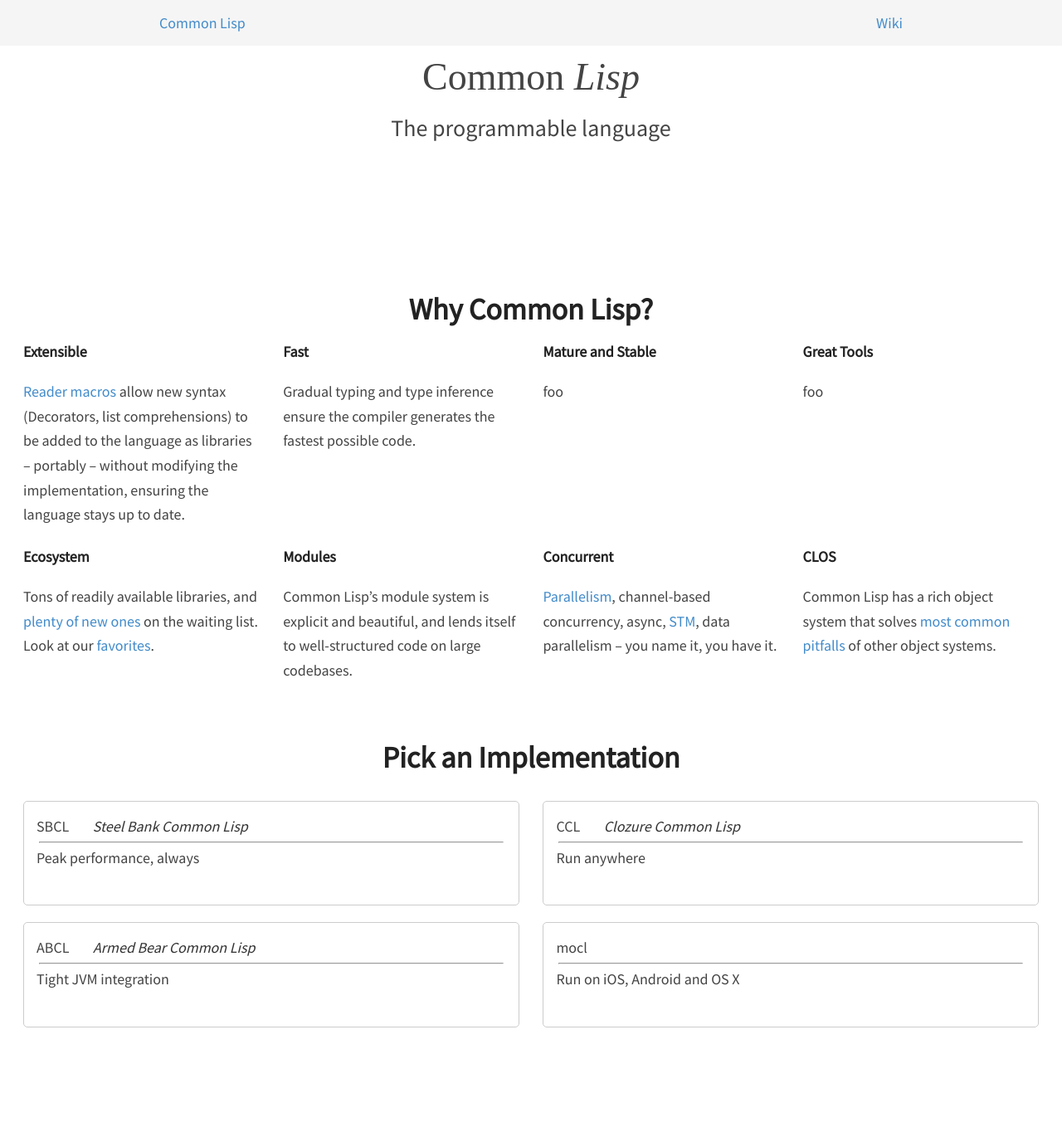
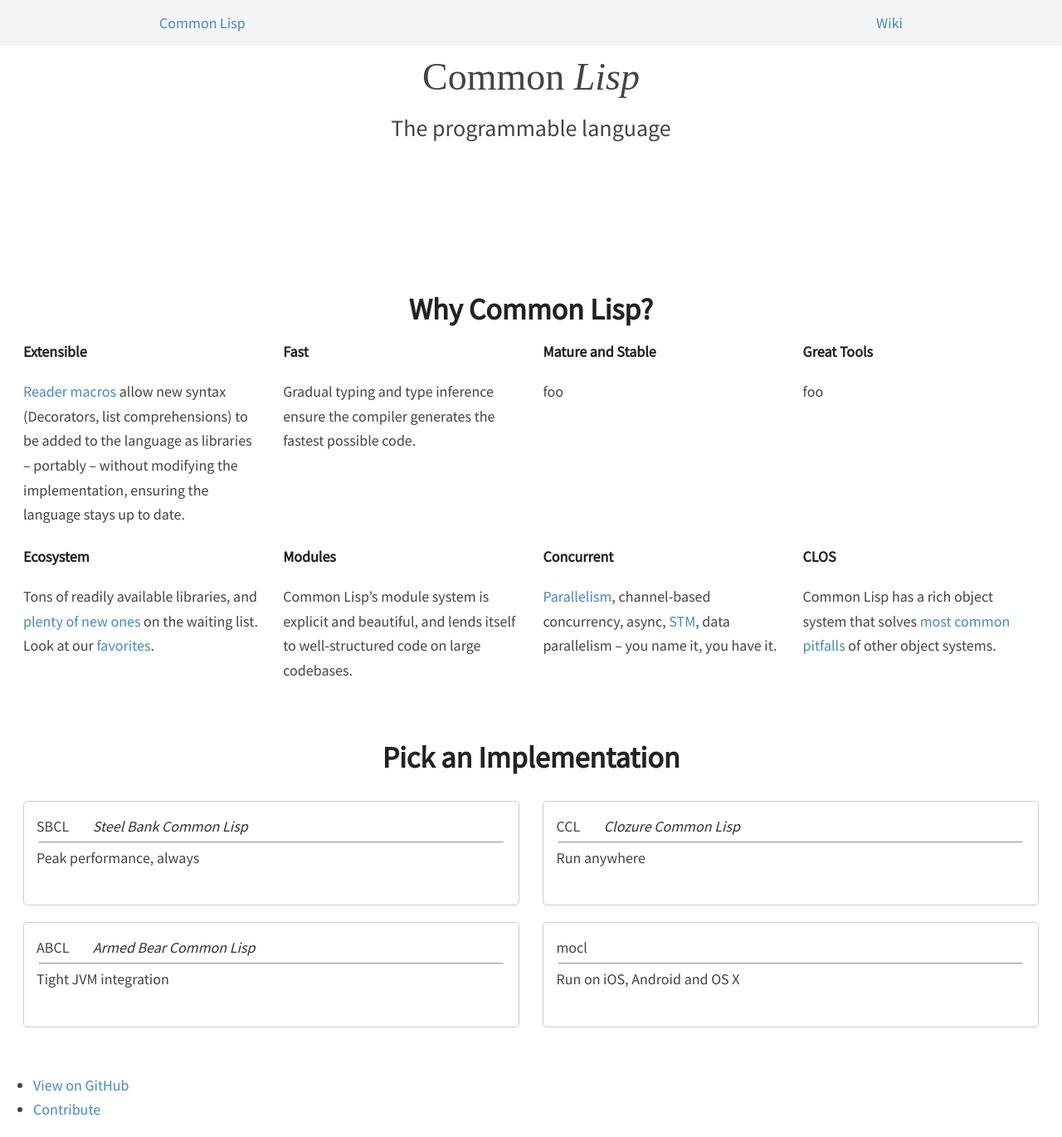
Before and after one commit to LispLang/lisplang.github.io, a Jekyll site: the page built from index.html, in a window 1280 px wide. Shown: the whole page at 83% size. Built offline with Jekyll 4.4.1, drawn with Linux system fonts in a browser that asks for light colours; nearby versions of some CDN libraries; some web fonts are replaced; before the commit the page ends 1293 px from its top, so only the background shows below that.

Commit message:
Add some content to the footer

```diff
--- a/_includes/footer.html
+++ b/_includes/footer.html
@@ -1 +1,6 @@
-<footer></footer>
+<footer>
+  <ul>
+    <li><a href="{{ repo_url }}">View on GitHub</a></li>
+    <li><a href="/wiki/contributing.html">Contribute</a></li>
+  </ul>
+</footer>
```
